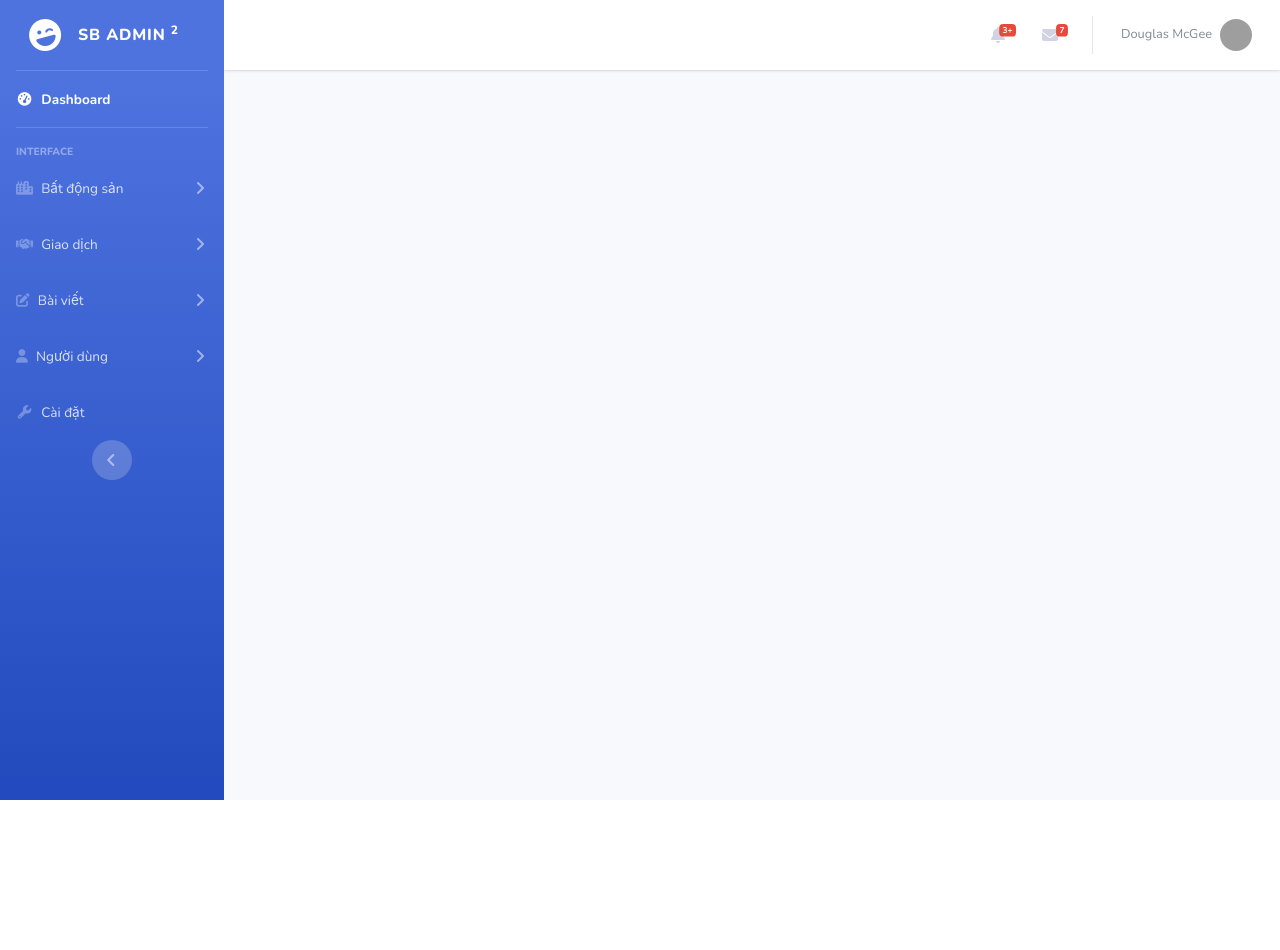
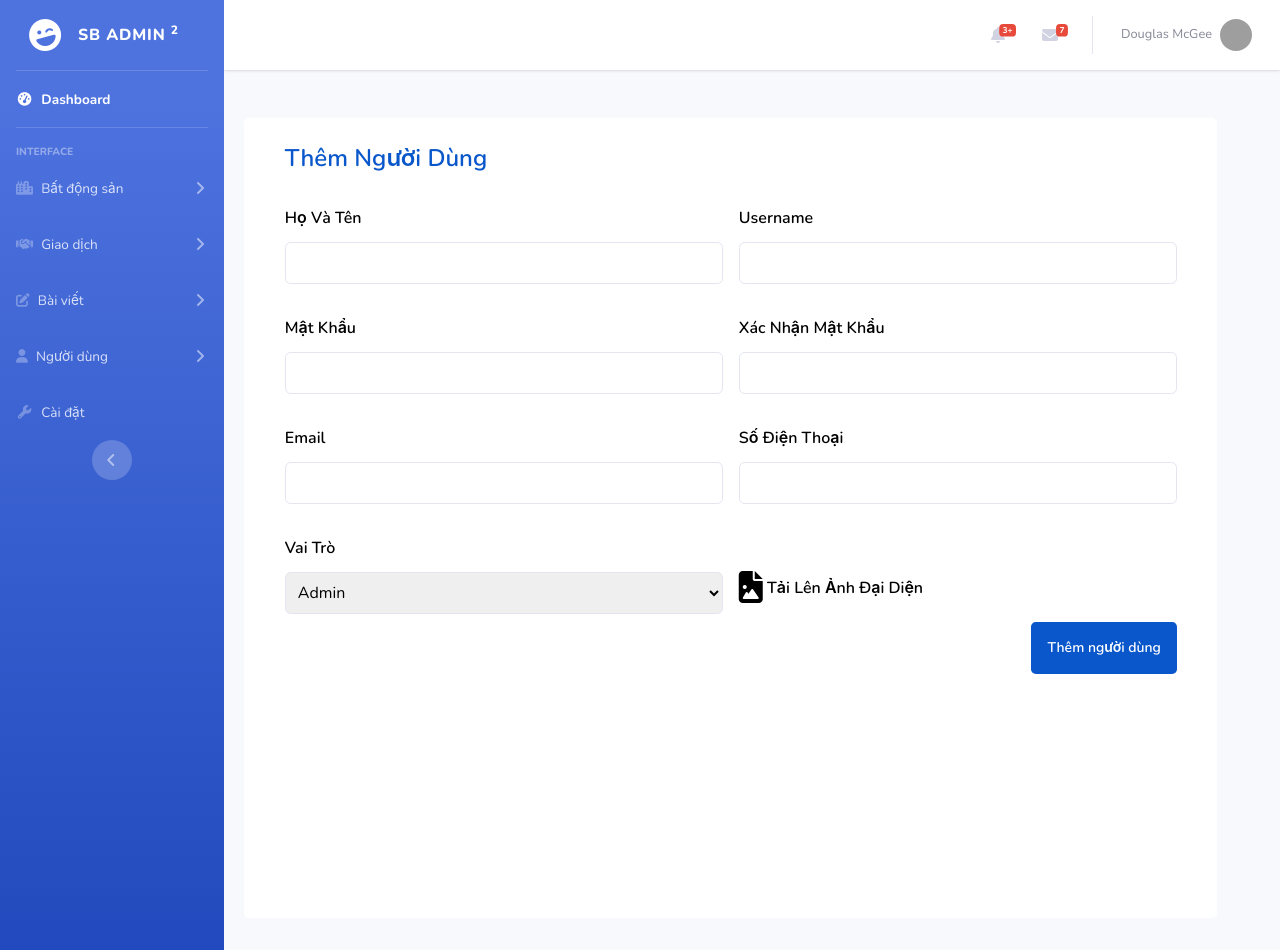
Before and after one commit to nguyenlp04/DA1-Real-Estate, a PHP site: page /admin/addUser in a window 1280 px wide. Before the commit the page ends 800 px from the top, so only its background shows below. Run offline with PHP 8.4, Linux system fonts and the light colour scheme; some libraries are stand-ins or nearby versions; grey boxes are pictures that could not be loaded.

Commit message:
done AddUser

```diff
--- a/admin/controllers/user/addUser.php
+++ b/admin/controllers/user/addUser.php
@@ -3,72 +3,94 @@
 ini_set('display_errors', 1);
 include(__DIR__ . '/../../inc/sideBar.php');
 include(__DIR__ . '/../../inc/navBar.php');
+include(__DIR__ . '/../../models/user.php');
+include(__DIR__ . '/../../../config/config.php');
+$errors = [];
+$success = 'none';
 
+if ($_SERVER["REQUEST_METHOD"] == "POST") {
+  $database = new Database();
+  $User = new User($database);
+  $result = $User->addUser();
+
+  if (is_array($result) && !empty($result)) {
+      $errors = $result;
+  } else if (is_string($result) && !empty($result)) {
+      $success = $result;
+  }
+}
 ?>
+
 <div class="w-full">
-
-<script src="https://cdn.ckeditor.com/ckeditor5/39.0.2/super-build/ckeditor.js"></script>
-
-
   <div class="flex justify-center xl:w-11/13">
     <div class="w-11/12 xl:w-11/13 mt-4 mb-8">
       <div class="w-full bg-white rounded-lg min-h-screen">
         <div class="w-full flex justify-center h-auto">
           <div class="w-11/12">
-                    <p class="text-[#0957CB] font-semibold  text-2xl py-4">Upload Post</p>
+            <?php
+            if (!empty($errors)) {
+              echo '<ul class="py-4 alert" style="background-color: #DC3545; color: white">';
+              foreach ($errors as $error) {
+                echo '<li class="pl-2">' . $error . '</li>';
+              }
+              echo '</ul>';
+            }
 
+            ?>
+            <div class="title-container flex items-center">
+              <p class="text-[#0957CB] font-semibold  text-2xl py-4">Thêm Người Dùng</p>
+              <div class="alert alert-success h-full m-0	ml-2" style="background-color: #5cb85c; display: <?php echo $success ?>">
+                <i class="text-white fas fa-circle-check"></i>&nbsp;<strong class="text-white">Thêm thành công!</strong>
+              </div>
+            </div>
             <form method="post" enctype="multipart/form-data" class="text-black">
               <div class="grid md:grid-cols-2 grid-cols-1 md:gap-x-4 md:gap-y-0 gap-4">
+
                 <div class="w-full flex flex-col py-2 ">
-                                <label for="title" class="text-black  font-semibold pb-1 capitalize">Tiêu đề</label>
-                                <input type="text" id="title" class="p-2  border border-[#a5abb5] rounded"
-                                    name="title">
+                  <label for="fullname" class="text-black  font-semibold pb-1 capitalize">Họ và tên</label>
+                  <input type="text" id="fullname" class="p-2  border border-[#a5abb5] rounded" name="fullname">
                 </div>
-                            <div class="w-full flex flex-col py-2 md:row-start-2 ">
-                                <label for="category" class="text-black  font-semibold pb-1 capitalize">Loại bài
-                                    viết</label>
+                <div class="w-full flex flex-col py-2 ">
+                  <label for="username" class="text-black  font-semibold pb-1 capitalize">Username </label>
+                  <input type="text" id="username" class="p-2  border border-[#a5abb5] rounded" name="username">
+                </div>
 
-                                <select id="category" name="category" class="p-2  border border-[#a5abb5] rounded"
-                                    required>
-                                    <option value="Mua">Mua</option>
-                                    <option value="Bán">Bán</option>
-                                    <option value="Thuê">Thuê</option>
+                <div class="w-full flex flex-col py-2 ">
+                  <label for="pass" class="text-black  font-semibold pb-1 capitalize">Mật khẩu</label>
+                  <input type="text" id="pass" class="p-2  border border-[#a5abb5] rounded" name="pass">
+                </div>
+                <div class="w-full flex flex-col py-2 ">
+                  <label for="cfpass" class="text-black  font-semibold pb-1 capitalize">Xác nhận mật khẩu</label>
+                  <input type="text" id="cfpass" class="p-2  border border-[#a5abb5] rounded" name="cfpass">
+                </div>
+                <div class="w-full flex flex-col py-2 ">
+                  <label for="email" class="text-black  font-semibold pb-1 capitalize">Email</label>
+                  <input type="text" id="email" class="p-2  border border-[#a5abb5] rounded" name="email">
+                </div>
+                <div class="w-full flex flex-col py-2 ">
+                  <label for="phone" class="text-black  font-semibold pb-1 capitalize">Số điện thoại</label>
+                  <input type="text" id="phone" class="p-2  border border-[#a5abb5] rounded" name="phone">
+                </div>
+
+                <div class="w-full flex flex-col py-2 ">
+                  <label for="roles" class="text-black  font-semibold pb-1 capitalize">Vai trò</label>
+                  <select id="roles" name="roles" class="p-2  border border-[#a5abb5] rounded" required>
+                    <option value="admin">Admin</option>
+                    <option value="staff">Nhân viên</option>
+                    <option value="user">User</option>
                   </select>
                 </div>
 
-
-                            <div class="w-full flex flex-col py-2  md:row-span-2 md:row-start-1 md:col-start-2">
-                                <label for="description" class="text-black  font-semibold pb-1 capitalize"> Mô
-                                    tả</label>
-                                <textarea type="text" id="title"
-                                    class="p-2 h-[8.5rem]  border border-[#E8F0FC] rounded"
-                                    name="description"></textarea>
+                <div class="w-full flex flex-col py-2 mt-10">
+                  <label for="avatar" class="text-black   font-semibold pb-1 capitalize"> <i class="fa-solid fa-file-image fa-2xl"></i> Tải lên ảnh đại diện </label>
+                  <input type="file" class="article_photo" name="avatar" id="avatar" class="p-2  hidden border border-[#E8F0FC] rounded" style="display:none">
+                </div>
               </div>
 
-                        </div>
-                        <div class="w-full flex flex-col py-2">
-                            <label for="content" class="text-black  font-semibold pb-1 capitalize">Nội dung</label>
-                            <textarea type="text" id="editor" name="content"
-                                class="p-2  border border-[#E8F0FC] rounded"></textarea>
-
-
-                        </div>
-
-                        <div class="w-full flex flex-col py-2 mt-10">
-                            <label for="article_photo" class="text-black   font-semibold pb-1 capitalize"> <i
-                                    class="fa-solid fa-file-image fa-2xl"></i> Tải lên ảnh đại diện </label>
-                            <input type="file" class="article_photo" name="article_photo" id="article_photo"
-                                class="p-2  hidden border border-[#E8F0FC] rounded" style="display:none">
-                        </div>
               <div class="w-full flex justify-end">
-                            <input type="submit"
-                                class="hover:text-[#0957CB] bg-[#0957CB] text-white rounded-lg p-3 text-sm font-semibold"
-                                value="Thêm bài viết">
+                <input type="submit" class="hover:text-[#0957CB] bg-[#0957CB] text-white rounded-lg p-3 text-sm font-semibold" value="Thêm người dùng">
               </div>
             </form>
-
-
-
           </div>
         </div>
       </div>
@@ -76,8 +98,6 @@ include(__DIR__ . '/../../inc/navBar.php');
   </div>
 </div>
 
-
-
 <?php
 include(__DIR__ . '/../../inc/footerDashboard.php');
 ?>
--- a/admin/models/user.php
+++ b/admin/models/user.php
@@ -0,0 +1,81 @@
+<?php
+
+class User
+{
+    private $db;
+
+    public function __construct($database)
+    {
+        $this->db = $database->conn;
+    }
+
+    public function addUser()
+    {
+        $errors = [];
+        $success = "block";
+        $fullname = $_POST["fullname"];
+        $username = $_POST["username"];
+        $pass = $_POST["pass"];
+        $cfpass = $_POST["cfpass"];
+        $email = $_POST["email"];
+        $roles = $_POST["roles"];
+        $phone = $_POST["phone"];
+
+        if (empty($username)) {
+            $errors["username"] = "Tên người dùng không được để trống";
+        } else {
+            $sqlusername = "SELECT * FROM `users` WHERE username = '$username'";
+            $result = $this->db->query($sqlusername);
+
+            if ($result->num_rows > 0) {
+                $errors["username"] = "Tên người dùng đã tồn tại";
+            }
+        }
+
+        if (!filter_var($email, FILTER_VALIDATE_EMAIL)) {
+            $errors["email"] = "Email không hợp lệ";
+        }
+
+        if (strlen($pass) < 6) {
+            $errors["pass"] = "Mật khẩu phải chứa ít nhất 6 ký tự";
+        }
+
+        if ($pass !== $cfpass) {
+            $errors["cfpass"] = "Xác nhận mật khẩu không chính xác";
+        }
+
+        if (empty($phone)) {
+            $errors["phone"] = "Số điện thoại không được để trống";
+        } elseif (!preg_match('/^[0-9]{10}$/', $phone)) {
+            $errors["phone"] = "Số điện thoại không hợp lệ. Vui lòng nhập 10 chữ số.";
+        }
+
+        $avatar = $_FILES["avatar"];
+        $fileName = $avatar["name"];
+        if ($fileName != "") {
+            $path = $username . basename($_FILES['avatar']['name']);
+        } else {
+            $path = "user.png";
+        }
+        $target_dir = "./assets/images/imguser";
+        $target_file = $target_dir . $path;
+
+        if (move_uploaded_file($_FILES["avatar"]["tmp_name"], $target_file)) {
+            $avatarPath = '/' . $path;
+        } else {
+            $avatarPath = '/user.png'; // Đặt giá trị mặc định nếu không thể upload ảnh
+        }
+
+        if (empty($errors)) {
+            $sql = "INSERT INTO `users` (`username`,`full_name`,`password`,`email`,`avatar`,`roles`, `phone_number`) VALUES('$username','$fullname','$pass','$email','$avatarPath','$roles', $phone)";
+            if ($this->db->query($sql) === TRUE) {
+                return $success;
+            } else {
+                $errors["errors"] = $this->db->error;
+                return $errors;
+            }
+        } else {
+            return $errors;
+        }
+    }
+}
--- a/routes/routes.php
+++ b/routes/routes.php
@@ -50,9 +50,9 @@ $router->addRoute('admin/negotiations', __DIR__ . '/../admin/controllers/transac
 $router->addRoute('admin/post', __DIR__ . '/../admin/controllers/posts/listPost.php');
 $router->addRoute('admin/addPost', __DIR__ . '/../admin/controllers/posts/addPost.php');
 
-$router->addRoute('admin/user', __DIR__ . '/../admin/controllers/user/addUser.php');
-$router->addRoute('admin/addUser', __DIR__ . '/../admin/controllers/user/listUser.php');
-$router->addRoute('admin/addUser', __DIR__ . '/../admin/controllers/user/updateUser.php');
+$router->addRoute('admin/addUser', __DIR__ . '/../admin/controllers/user/addUser.php');
+$router->addRoute('admin/user', __DIR__ . '/../admin/controllers/user/listUser.php');
+$router->addRoute('admin/updateUser', __DIR__ . '/../admin/controllers/user/updateUser.php');
 
 $router->addRoute('admin/setting', __DIR__ . '/../admin/controllers/setting/setting.php');
 
```
Also changed, not shown: admin/controllers/user/listUser.php (+3 -5 lines), assets/images/imguser/user.png (added), assets/images/imguser123cat-christmas.jpeg (added). Lines whose indentation alone changed are shown as unchanged.
